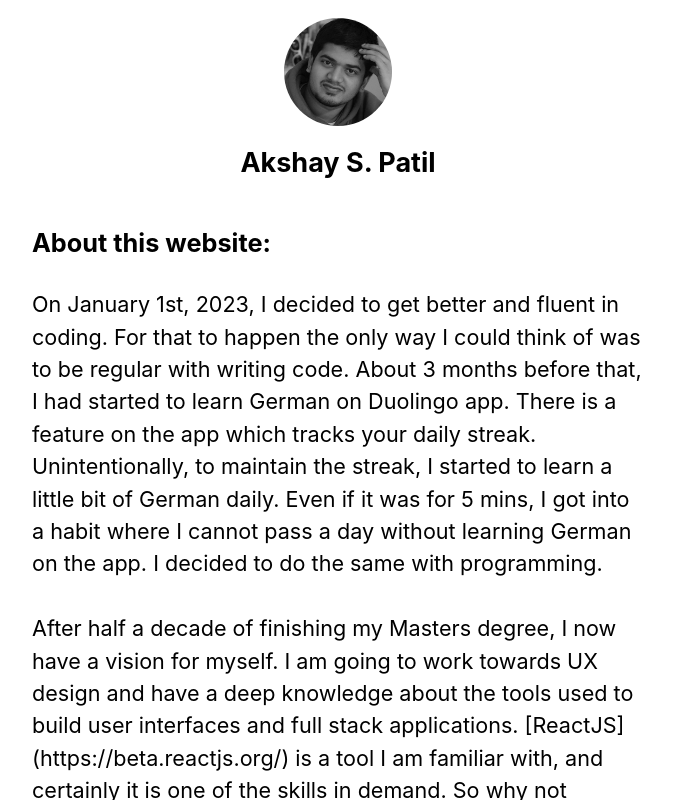
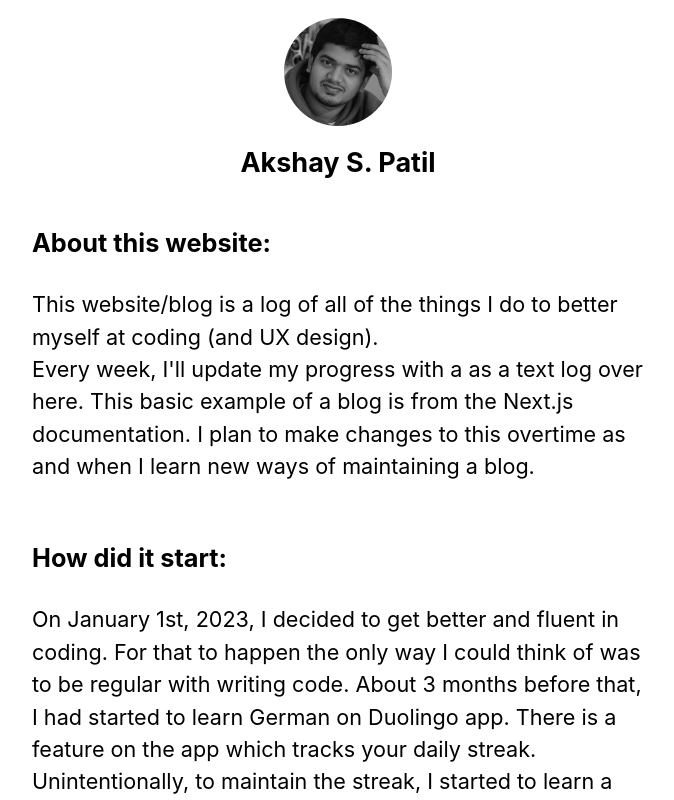
Before and after one commit to akshaypatil26/nextjs-blog, a Next.js app: page /about in a window 1280 px wide. Shown: the top 800 px of the page, without its empty margins (302-976 px from the left). Built offline with nearby package versions, Linux system fonts and the light colour scheme.

Commit message:
checkin commit. changed copy on about page.

```diff
--- a/pages/about.js
+++ b/pages/about.js
@@ -11,6 +11,18 @@ export default function About() {
       <section className={utilStyles.headingMd}>
         <h3>About this website:</h3>
         <p>
+          This website/blog is a log of all of the things I do to better myself
+          at coding (and UX design). <br />
+          Every week, I'll update my progress with a as a text log over here.
+          This basic example of a blog is from the Next.js documentation. I plan
+          to make changes to this overtime as and when I learn new ways of
+          maintaining a blog.
+          <br />
+          <br />
+        </p>
+
+        <h3>How did it start:</h3>
+        <p>
           On January 1st, 2023, I decided to get better and fluent in coding.
           For that to happen the only way I could think of was to be regular
           with writing code. About 3 months before that, I had started to learn
@@ -19,20 +31,6 @@ export default function About() {
           to learn a little bit of German daily. Even if it was for 5 mins, I
           got into a habit where I cannot pass a day without learning German on
           the app. I decided to do the same with programming.
-          <br /> <br />
-          After half a decade of finishing my Masters degree, I now have a
-          vision for myself. I am going to work towards UX design and have a
-          deep knowledge about the tools used to build user interfaces and full
-          stack applications. [ReactJS](https://beta.reactjs.org/) is a tool I
-          am familiar with, and certainly it is one of the skills in demand. So
-          why not continue with it? I will be tracking my progress with daily
-          commits to [my github profile](https://github.com/akshaypatil26).{" "}
-          <br /> <br />
-          This website/blog is a log of all of the things I do to better myself
-          at coding (and UX design). Every week, I'll update my progress with a
-          blog post over here. This basic example of a blog is from the Next.js
-          documentation. I plan to make changes to this overtime as and when I
-          learn new ways of maintaining a blog.
         </p>
       </section>
     </Layout>
```
